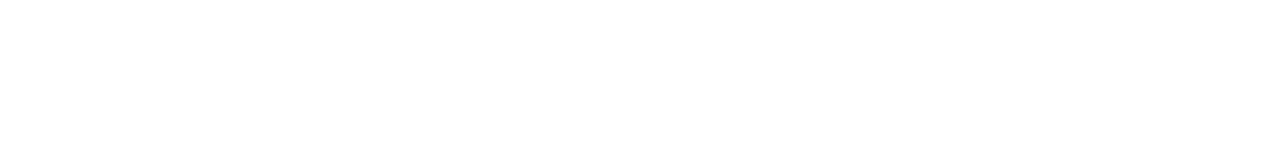
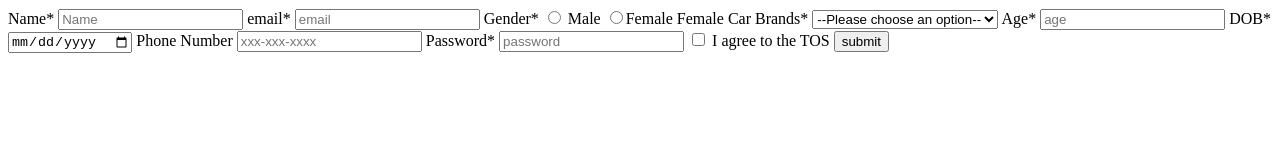
Before and after one commit to acciojob/signup-form-car-ABHISHEK-KUMAR-14022001, a website: page main.html in a window 1280 px wide. Drawn offline with Linux system fonts and the light colour scheme.

Commit message:
created a submission

```diff
--- a/main.html
+++ b/main.html
@@ -8,6 +8,45 @@
 
 <body>
 	<!-- the entire body must be written by student -->
+	<form>
+		<label for="name">Name*</label>
+		<input type="text" id="name" placeholder="Name" required>
+
+		<label for="email">email*</label>
+		<input type="email" placeholder="email" id="email" required>
+
+		<label for="gender"  required>Gender*</label>
+		<input type="radio"  id="gender_m" name="gender"  required>
+		<label for="gender_m">Male</label>
+		<input type="radio"  id="gender_f" name="gender"  required>Female
+		<label for="gender_f">Female</label>
+
+		<label for="cars">Car Brands*</label>
+		<select  id="cars" required>
+			<option  value="" disabled selected>--Please choose an option--</option>
+			<option value="BMW">BMW</option>
+			<option value="Audi">Audi</option>
+			<option value="Mercedez">Mercedez</option>
+		</select>
+
+		<label for="age">Age*</label>
+		<input type="number" id="age" placeholder="age" required>
+
+		<label for="dob">DOB*</label>
+		<input type="date"  id="dob" required>
+
+		<label for="phone">Phone Number</label>
+		<input type="tel" placeholder="xxx-xxx-xxxx" id="tel">
+
+		<label for="password">Password*</label>
+		<input type="password"  id="password " placeholder="password" required>
+
+
+		<input type="checkbox" id="tos" required>
+	    <label for="tos" >I agree to the TOS</label>
+
+		<button type="submit">submit</button>
+	</form>
     <script type="text/javascript" src="./script.js">
 </script>
 
```
